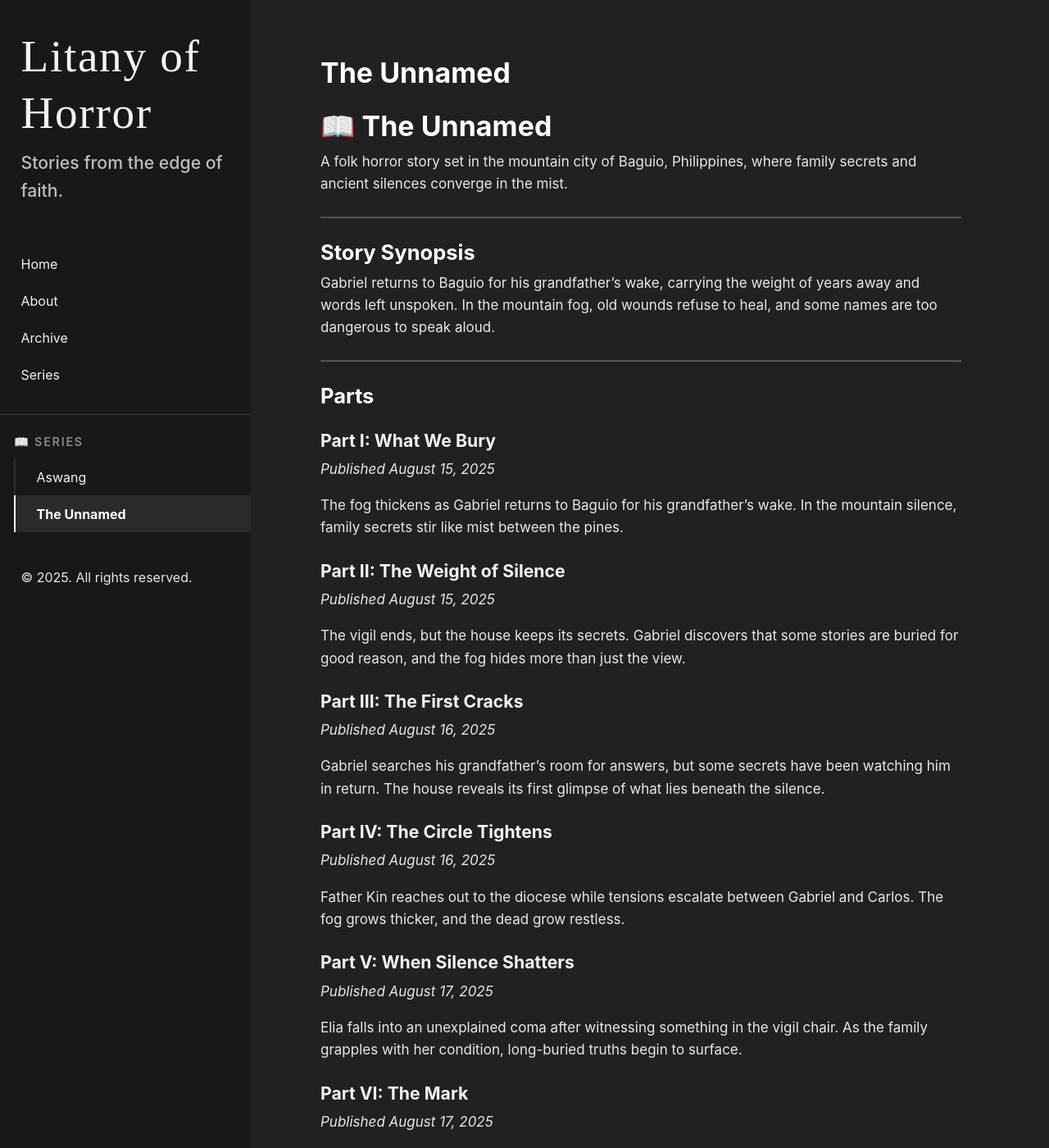
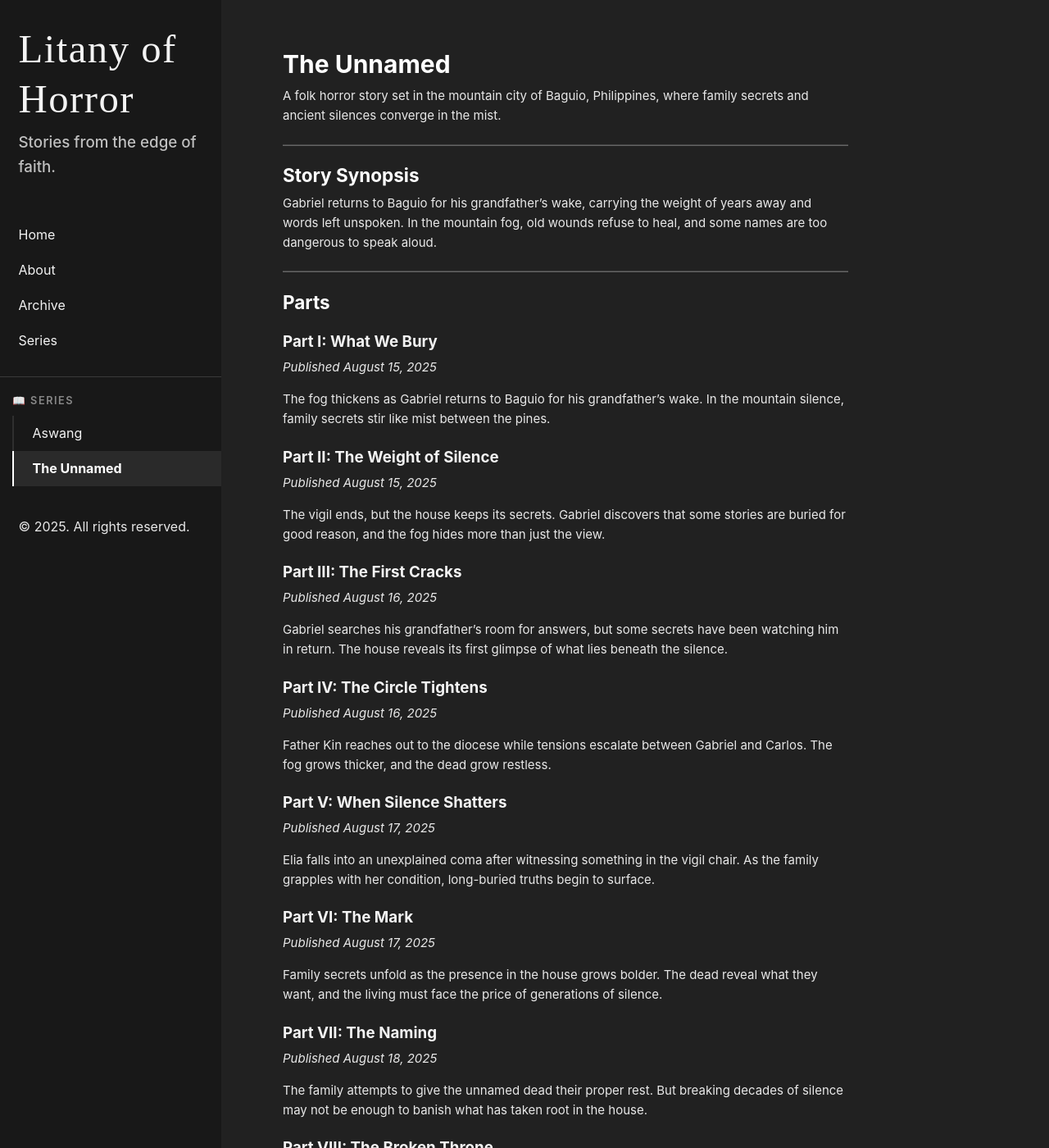
Before and after one commit to fearfulsmtry/litany-of-horror, a Jekyll site: the page built from the-unnamed-series.md, in a window 1280 px wide and 1400 px high. Shown: the whole window at 82% size. Built offline with Jekyll 4.4.1, drawn with Linux system fonts in a browser that asks for light colours; some web fonts are replaced.

Commit message:
revert to smaller font sizes

```diff
--- a/public/css/hyde.css
+++ b/public/css/hyde.css
@@ -33,12 +33,12 @@ html {
 }
 @media (min-width: 48em) {
   html {
-    font-size: 16px;
+    font-size: 14px;
   }
 }
 @media (min-width: 58em) {
   html {
-    font-size: 17px;
+    font-size: 15px;
   }
 }
 
--- a/public/css/poole.css
+++ b/public/css/poole.css
@@ -44,13 +44,13 @@ body {
 
 html {
   font-family: "Inter", "Segoe UI", "Roboto", -apple-system, BlinkMacSystemFont, sans-serif;
-  font-size: 16px;
+  font-size: 14px;
   font-weight: 400;
   line-height: 1.6;
 }
 @media (min-width: 38em) {
   html {
-    font-size: 17px;
+    font-size: 15px;
   }
 }
 
--- a/the-unnamed-series.md
+++ b/the-unnamed-series.md
@@ -2,8 +2,6 @@
 layout: page
 title: The Unnamed
 ---
-
-# 📖 The Unnamed
 
 A folk horror story set in the mountain city of Baguio, Philippines, where family secrets and ancient silences converge in the mist.
 
```
Also changed, not shown: aswang-series.md (+0 -2 lines).
